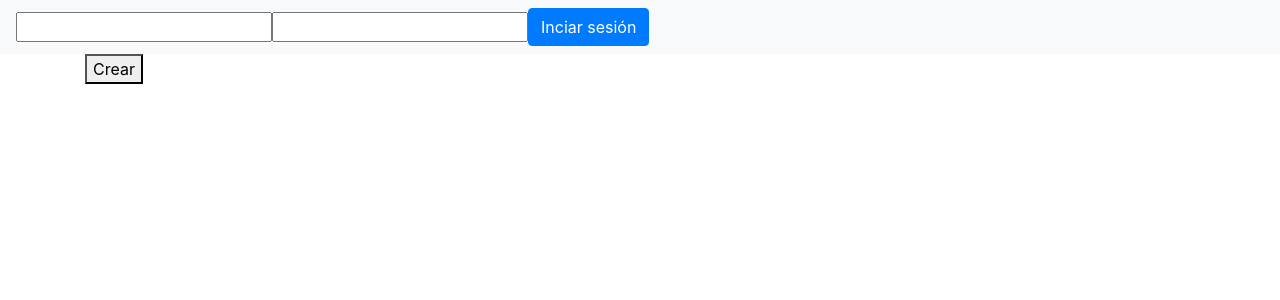
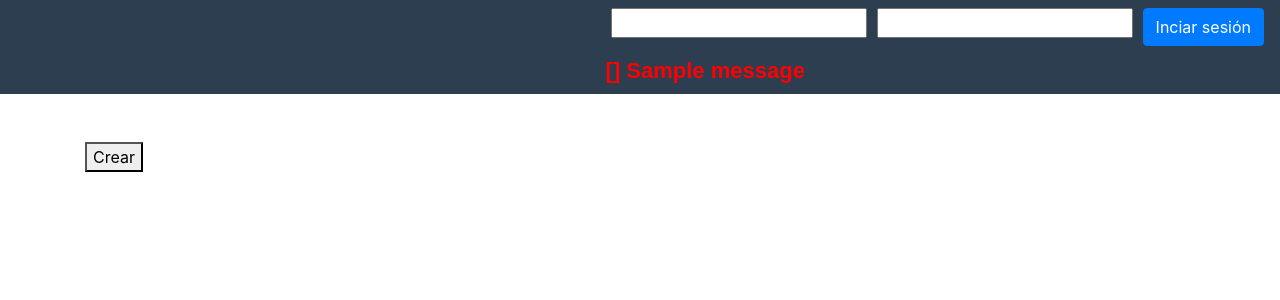
Before and after one commit to fcarabelli/helpdesk, a Django app: template helpdeskapp/templates/helpdeskapp/addQuestion.html in a window 1280 px wide. Shown: the top 300 px of the page. Run offline with Django 3.2, Linux system fonts and the light colour scheme; the template is opened without the code that fills it, so the values that code supplies are empty, except form fields; tables that the repository leaves empty hold one stand-in row (values such as "Sample post"); one stand-in notice (Sample message) is shown; form fields are guessed from the names that the template uses; some libraries are stand-ins or nearby versions.

Commit message:
User login and logout added to a navbar with style.

```diff
--- a/requirements.txt
+++ b/requirements.txt
@@ -1,2 +1,8 @@
 Django~=2.2.4
 django-bootstrap4==2.3.0
+django-ranged-response==0.2.0
+django-simple-captcha==0.5.12
+Pillow==8.0.0
+pytz==2020.1
+six==1.15.0
+sqlparse==0.4.1
--- a/session/models.py
+++ b/session/models.py
@@ -26,6 +26,5 @@
         user.set_password(password)
         user.save(self._db)
 
-
     def __str__(self):
         return self.email
--- /dev/null
+++ b/session/static/session/style.css
@@ -0,0 +1,20 @@
+.errorlist{
+    margin-top: 0.5rem;
+    position: absolute;
+    z-index: 1;
+    color: red;
+    font-weight: bold;
+    font-family: sans-serif;
+    font-size: 22px;
+}
+nav{
+    background-color: #2c3e50;
+}
+
+a{
+    color: white;
+}
+
+a:hover{
+    color: #18bc9c;
+}
--- a/session/templates/session/base.html
+++ b/session/templates/session/base.html
@@ -10,7 +10,7 @@
 <body>
     <header>
         {% block base_login %}
-            {% include 'session\login\base_login.html' %}
+            {% include 'session\login\navbar_user.html' %}
         {% endblock %}
     </header>
     <div class="container">
--- a/session/templates/session/login/base_login.html
+++ /dev/null
@@ -1,28 +0,0 @@
-{% extends 'session\base.html' %}
-{% block base_login %}
-<nav class="navbar sticky-top navbar-expand-lg navbar-light bg-light">
-    <button class="navbar-toggler" type="button" data-toggle="collapse" data-target="#navbarTogglerDemo02" aria-controls="navbarTogglerDemo02" aria-expanded="false" aria-label="Toggle navigation">
-        <span class="navbar-toggler-icon"></span>
-    </button>
-    <div class="collapse navbar-collapse" id="navbarTogglerDemo02">
-        {% if user.is_authenticated %}
-            <ul class="navbar-nav">
-                <li class="nav-item"><h5>Hola {{user.first_name}} {{user.last_name}}!</h5></li>
-                <li class="nav-item"><a class="nav-link" href="{% url 'logout' %}">Cerrar sesión</a></li>
-                <li><a class="nav-link" href="{% url 'addQuestion' %}">Formular pregunta</a></li>
-            </ul>
-        {% else %}
-        <form method="post" class="form-inline">
-            {% csrf_token %}
-            <div class="form-group">
-                {{ form.user_email }}
-            </div>
-            <div class="form-group">
-                {{ form.password }}
-            </div>
-            <button type="submit" class="btn btn-primary">Inciar sesión</button>
-        </form>
-        {% endif %}
-    </div>
-</nav>
-{% endblock %}
--- /dev/null
+++ b/session/templates/session/login/navbar_user.html
@@ -0,0 +1,45 @@
+{% extends 'session\base.html' %}
+{% block base_login %}
+    {% load static %}
+    <link rel="stylesheet" type="text/css" href="{% static 'session/style.css' %}">
+    <script src="{% static 'session/js/login.js' %}"></script>
+    <nav class="navbar sticky-top navbar-expand-lg pb-5 mb-5">
+        <button class="navbar-toggler" type="button" data-toggle="collapse" data-target="#navbarTogglerDemo02" aria-controls="navbarTogglerDemo02" aria-expanded="false" aria-label="Toggle navigation">
+            <span class="navbar-toggler-icon"></span>
+        </button>
+        <div class="collapse navbar-collapse" id="navbarTogglerDemo02">
+            {% if user.is_authenticated %}
+                <ul class="navbar-nav mr-auto">
+                    <li><a class="nav-link" href="{% url 'addQuestion' %}">Formular pregunta</a></li>
+                </ul>
+                <ul class="navbar-nav ml-auto">
+                    <li class="nav-item"><h5 style="color: white">Hola {{user.first_name}} {{user.last_name}}!</h5></li>
+                    <li class="nav-item"><a class="nav-link" href="{% url 'logout' %}">Cerrar sesión</a></li>
+                </ul>
+            {% else %}
+            <form method="post" class="form ml-auto">
+                {% csrf_token %}
+                <div class="form-row">
+                    <div class="col">
+                        {{ form.user_email }}
+                    </div>
+                    <div class="col">
+                        {{ form.password }}
+                    </div>
+                    <div class="col">
+                        <button type="submit" class="btn btn-primary">Inciar sesión</button>
+                    </div>
+                </div>
+                <div class="form-row errorlist">
+                    {{ form.user_email.errors|striptags}}
+                    {% if messages %}
+                        {% for message in messages %}
+                            {{ message }}
+                        {% endfor %}
+                    {% endif %}
+                </div>
+            </form>
+            {% endif %}
+        </div>
+    </nav>
+{% endblock %}
--- a/session/urls.py
+++ b/session/urls.py
@@ -6,4 +6,5 @@
     path('login', views.LoginView.as_view(), name='login'),
     path('logout', views.destroy_session, name="logout"),
     path('create', views.create_session, name="create"),
+    path('', views.IndexView.as_view(), name='Start'),
 ]
```
Also changed, not shown: helpdesk/settings.py (+11 -8 lines), helpdesk/urls.py (+6 -2 lines), session/forms.py (+14 -13 lines), session/templates/session/login/login.html (deleted, +0 -19 lines), session/views.py (+10 -6 lines), 1 other file.
